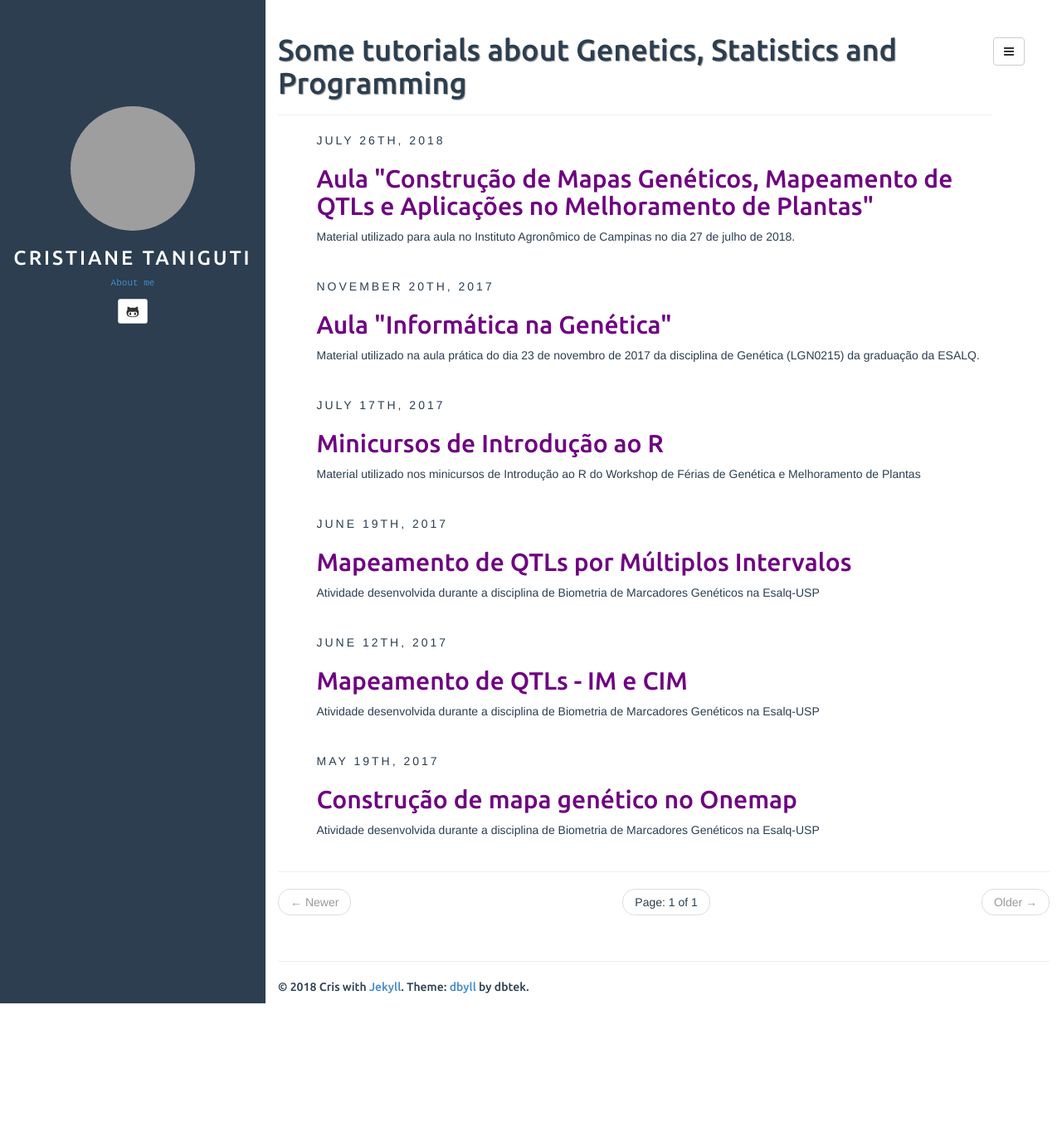
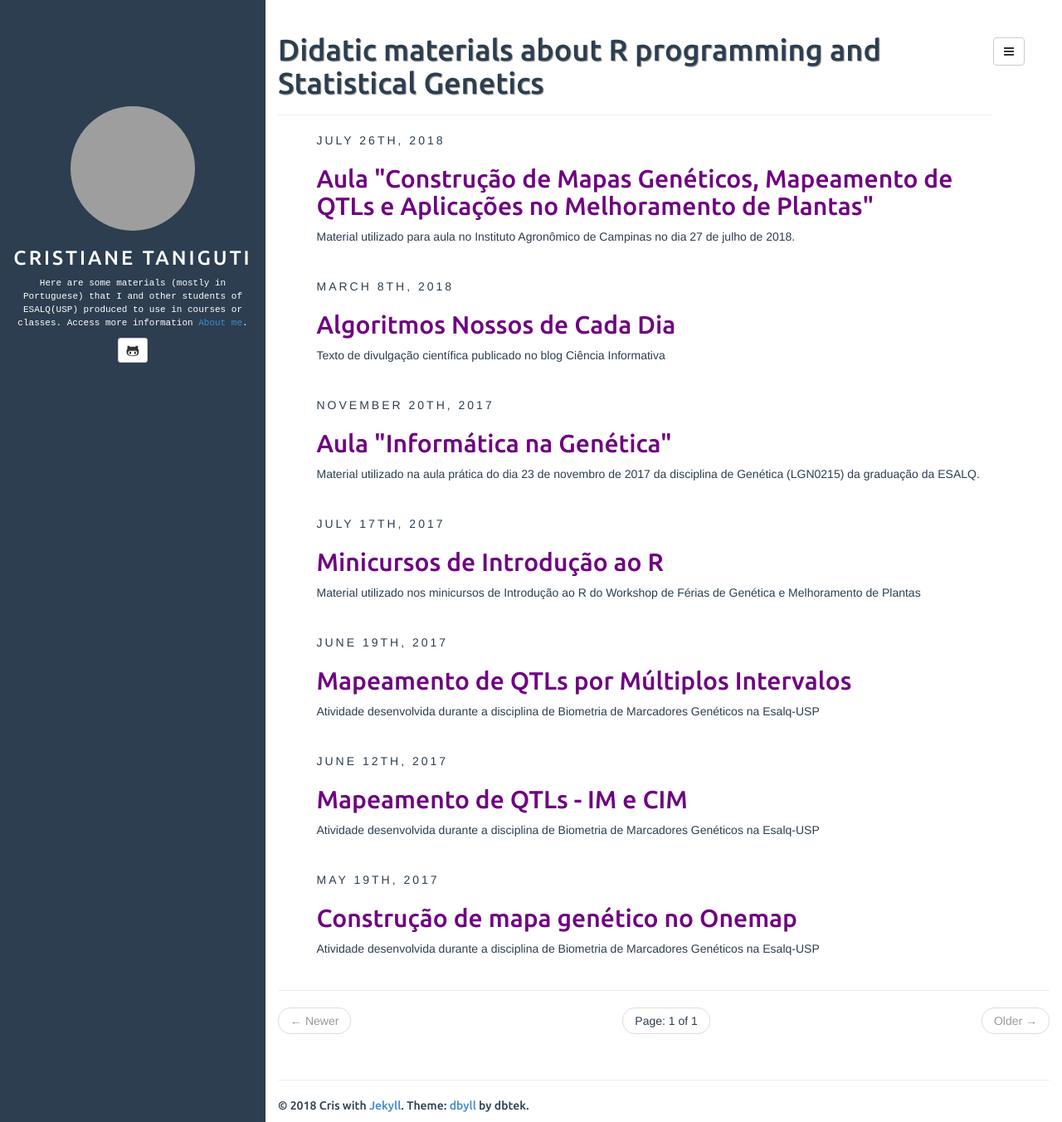
Before and after one commit to Cristianetaniguti/cristianetaniguti.github.io, a Jekyll site: the page built from index.html, in a window 1280 px wide and 1352 px high. Shown: the whole window at 83% size. Built offline with Jekyll 4.4.1, drawn with Linux system fonts in a browser that asks for light colours; the list of posts is cut into pages by our own code; grey boxes are pictures that could not be loaded.

Commit message:
add materials

```diff
--- a/_config.yml
+++ b/_config.yml
@@ -14,7 +14,7 @@ defaults:
     scope:
       path: "" # empty string for all files
     values:
-      title: Some tutorials about Genetics, Statistics and Programming
+      title: Didatic materials about R programming and Statistical Genetics
 
 description: Some works made during my graduate in Genetics and Plant Breeding (ESALQ-USP).
 author:
@@ -24,7 +24,7 @@ author:
   twitter:
   pinterest:
   linkedin: https://www.linkedin.com/in/cristiane-taniguti-530a1743/
-  bio: <a href="aboutme.html">About me</a>
+  bio: Here are some materials (mostly in Portuguese) that I and other students of ESALQ(USP) produced to use in courses or classes. Access more information <a href="aboutme.html">About me</a>.
   email_md5: e00ead714ecee104d2b1fea40b7bf167
 
 rss_path: feed.xml
--- /dev/null
+++ b/_posts/2018-03-08-Algoritmos-Nossos-de-Cada-Dia.md
@@ -0,0 +1,11 @@
+---
+layout: post
+title: Algoritmos Nossos de Cada Dia
+description: Texto de divulgação científica publicado no blog Ciência Informativa
+---
+
+
+* [Algoritmos nossos de cada dia](https://cienciainformativa.com.br/pt_BR/algoritmos-nossos-de-cada-dia/)
+
+Acesse aqui o texto de divulgação que escrevi para o blog Ciência Informativa.
+Aproveite para dar uma olhada nas outras matérias do blog e acompanhar suas publicações semanais.
--- a/aboutme.html
+++ b/aboutme.html
@@ -47,7 +47,7 @@
 
 
 
-<p>Cristiane has bachelor degree in Biotechnology by Federal University of São Carlos and master degree in Genetics and Plant Breeding by ESALQ (USP). Now, she is a phD student in the same program in ESALQ and member of <a href="http://augustogarcia.me/statgen-esalq/">Statistical Genetics Lab</a>. She is working in algorithms to build linkage maps considering big amount of genetic markers and outcrossing populations. She has interest in studyng experimental design for breeding programs, mapping methods and machine learning algorithms to deal with big data.</p>
+<p>Cristiane has an undergraduate degree in Biotechnology by Federal University of São Carlos (UFSCar), Master degree in Genetics and Plant Breeding (ESALQ/USP) and is a PhD candidate in Genetics and Plant Breeding at “Luiz de Queiroz” College of Agriculture, University of São Paulo (ESALQ/USP). She is under the supervision of Antonio Augusto Franco Garcia and a member of <a href="http://augustogarcia.me/statgen-esalq/">Statistical Genetics Lab</a>. She has interest in study computational tools and statistical methods for plant breeding related with molecular biology and quantitative genetics. Currently, her research involves improve algorithms to build linkage maps considering big amount of genetic markers and outcrossing populations. For more information about Cristiane, please visit her <a href="http://lattes.cnpq.br/5351325433180836">Lattes CV</a> and her <a href="http://cristianetaniguti.github.io/">web page</a> with didatic materials.</p>
 </div>
 </div>
 
```
Also changed, not shown: Gemfile.lock (added), 15 other files.
